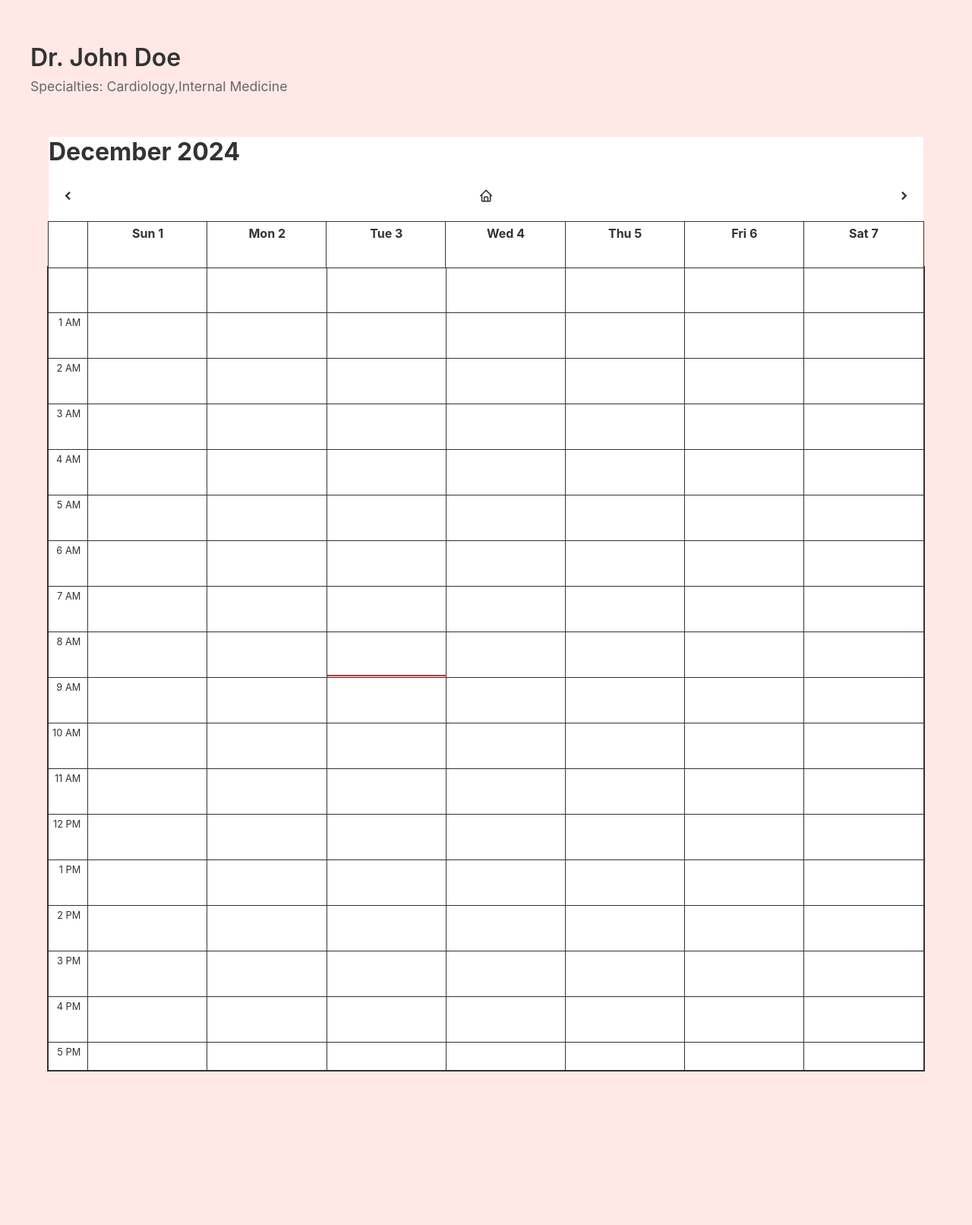
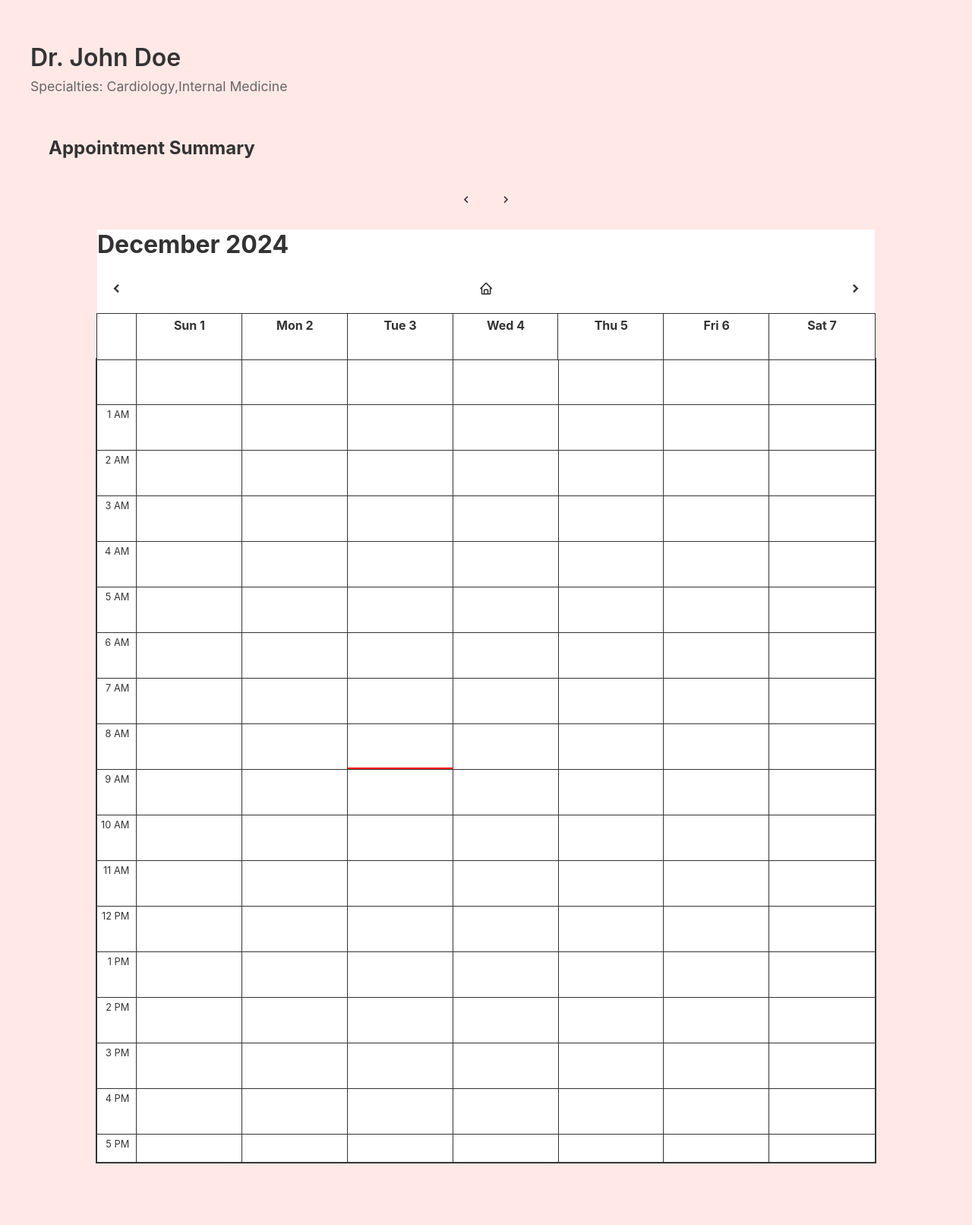
Before and after one commit to OOD-2024/GIN446, a PHP site: page /appointment.php?doctor_id=1 in a window 1280 px wide. Shown: the part 85-1697 px from the top of the page at 76% size. Run offline with PHP 8.4, Linux system fonts and the light colour scheme; data comes from the database, SQL or seed files in the repository.

Commit message:
kfart yom l kefer

```diff
--- a/appointment.php
+++ b/appointment.php
@@ -46,8 +46,10 @@ print_r($_SESSION);
     <link rel="stylesheet" href="css/layout.css">
     <link rel="stylesheet" href="css/schedule.css">
     <link rel="stylesheet" href="css/appointment.css">
+    <link rel="stylesheet" href="css/appointment_summary.css">
     <link rel="shortcut icon" href="public/favicon.png" type="image/x-icon">
     <link href="https://unpkg.com/boxicons@2.1.4/css/boxicons.min.css" rel="stylesheet" />
+
 </head>
 
 <body>
@@ -74,7 +76,7 @@ print_r($_SESSION);
                     <ul class="dropdown">
                         <li><a href="user.php"><button class="register-btn">Profile</button></a></li>
                         <?php
-                                if(!isset($_Session['Doctor_ID'])){
+                        if (!isset($_Session['Doctor_ID'])) {
                             echo '<li><a href="career.php"><button class="register-btn">Careers</button></a></li>';
                         }
                         ?>
@@ -96,6 +98,55 @@ print_r($_SESSION);
             <p>Specialties: <?= h($doctor['specialties']) ?></p>
         </div>
 
+        <div class="appointment-summary">
+            <h2>Appointment Summary</h2>
+            <!-- <div class="appointment-filters">
+                <label for="sort-by">Sort by:</label>
+                <select id="sort-by">
+                    <option value="date">Date</option>
+                    <option value="status">Status</option>
+                </select>
+            </div> -->
+            <div class="appointment-list">
+                <div class="appointment-cards">
+                    <?php
+                    usort($events, function ($a, $b) {
+                        $dateA = strtotime($a['appointment_date']);
+                        $dateB = strtotime($b['appointment_date']);
+                        return $dateA - $dateB;
+                    });
+
+                    foreach ($events as $appointment) {
+                        $status = $appointment['status'];
+                        $statusClass = $status;
+                        // $statusClass = '';
+                        // if ($status == 'Completed') {
+                        //     $statusClass = 'completed';
+                        // } elseif ($status == 'Scheduled' || $status == 'In Progress') {
+                        //     $statusClass = 'in-progress';
+                        // } else {
+                        //     $statusClass = 'pending';
+                        // }
+                        echo '<div class="appointment-card ' . $statusClass . '">';
+                        echo '<h3>' . htmlspecialchars($appointment['name']) . '</h3>';
+                        echo '<p>Date: ' . htmlspecialchars(date('Y-m-d', strtotime($appointment['appointment_date']))) . '</p>';
+                        echo '<p>Time: ' . htmlspecialchars($appointment['startTime']) . ' - ' . htmlspecialchars($appointment['endTime']) . '</p>';
+                        echo '<p>Doctor: ' . htmlspecialchars($appointment['doctor']) . '</p>';
+                        echo '<p>Location: ' . htmlspecialchars($appointment['location']) . '</p>';
+                        echo '<p>Note: ' . htmlspecialchars($appointment['note']) . '</p>';
+                        echo '<div class="appointment-status">';
+                        echo '<span class="status-label">' . htmlspecialchars($status) . '</span>';
+                        echo '</div>';
+                        echo '</div>';
+                    }
+                    ?>
+                </div>
+                <div class="pagination">
+                    <button class="prev-btn"><i class='bx bx-chevron-left'></i></button>
+                    <button class="next-btn"><i class='bx bx-chevron-right'></i></button>
+                </div>
+            </div>
+
             <div class="calendar-wrapper">
                 <div class="fixed-header">
                     <h1 class="current-month"></h1>
@@ -113,6 +164,7 @@ print_r($_SESSION);
                 const eventsJson = <?php echo $eventsJson; ?>;
             </script>
             <script type="module" src="js/schedule.js"> </script>
+            <script type="module" src="js/account_summary.js"></script>
         <?php endif; ?>
 </body>
 
--- a/css/user.css
+++ b/css/user.css
@@ -74,15 +74,10 @@
   border-radius: 4px;
 }
 
-
 .diagnosis-title {
   font-weight: bold;
   color: #333;
   margin-bottom: 5px;
-}
-
-.accept-button {
-  display: none;
 }
 
 .request-display {
@@ -177,7 +172,6 @@ input:invalid {
   box-shadow: 0 4px 8px rgba(0, 0, 0, 0.1);
 }
 
-
 .request-details h3 {
   color: #2d3748;
   font-size: 1.25rem;
--- a/doctorapprove.php
+++ b/doctorapprove.php
@@ -35,7 +35,9 @@ require_once 'includes/config_session.inc.php';
 
 
         if (!in_array($_SESSION['login_user_id'], $admins_ID)) {
+            http_response_code(403);
             header('Location:404.php');
+            exit();
         }
 
         $stmt = $pdo->prepare('select * from requests join specialties join patient where speciality = Speciality_id and patient_id=id;');
@@ -123,7 +125,6 @@ require_once 'includes/config_session.inc.php';
                     echo "<button type='submit' class='reject-btn'>Reject</button>";
                     echo "</form>";
                     echo "</div>";
-
                 }
 
                 echo "</div>";
--- a/js/schedule.js
+++ b/js/schedule.js
@@ -86,12 +86,13 @@ function showEventDetails(event) {
         if (!document.getElementById("login_id")) {
           window.location.href =
             window.location.pathname.split("/").slice(0, -1).join("/") +
-            "/login.php";
+            "/signin_up.php";
 
           return;
         }
 
         let patient_id = document.getElementById("login_id").innerText;
+        console.log(patient_id);
         fetch("includes/schedule.inc.php", {
           method: "PATCH",
           headers: {
```
Also changed, not shown: css/appointment_summary.css (+31 -11 lines), includes/schedule.inc.php (+7 -2 lines), index.php (+5 -3 lines), user.php (+17 -12 lines). Lines whose indentation alone changed are shown as unchanged.
